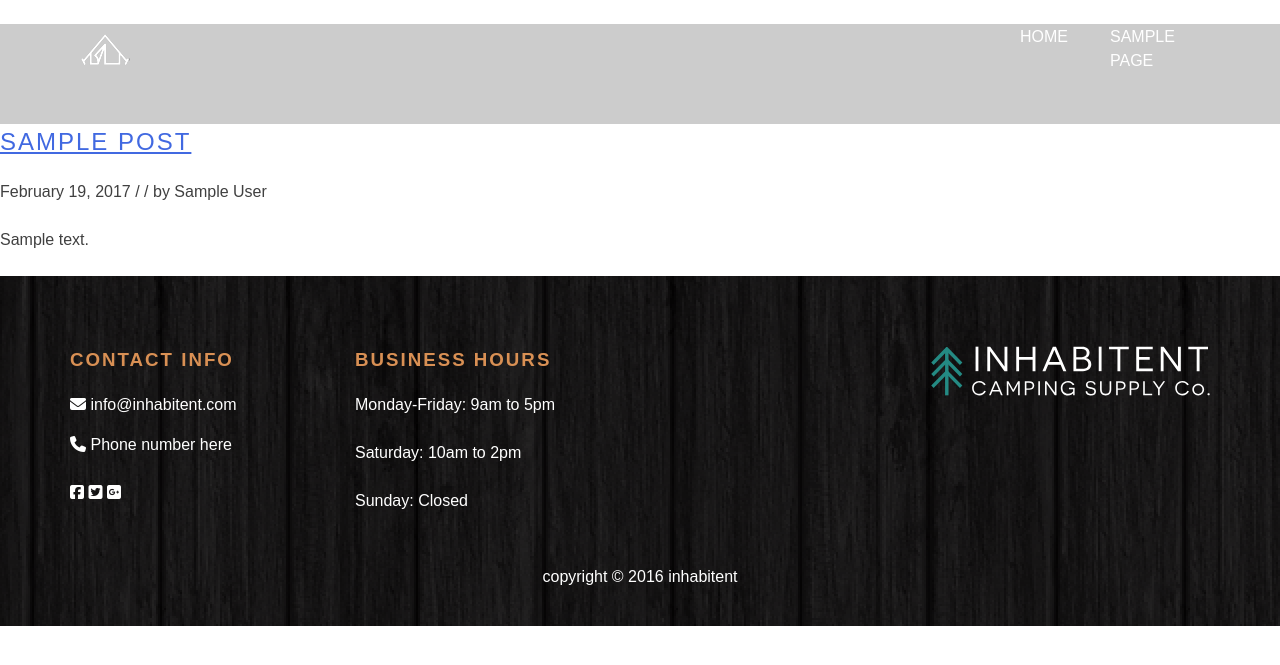
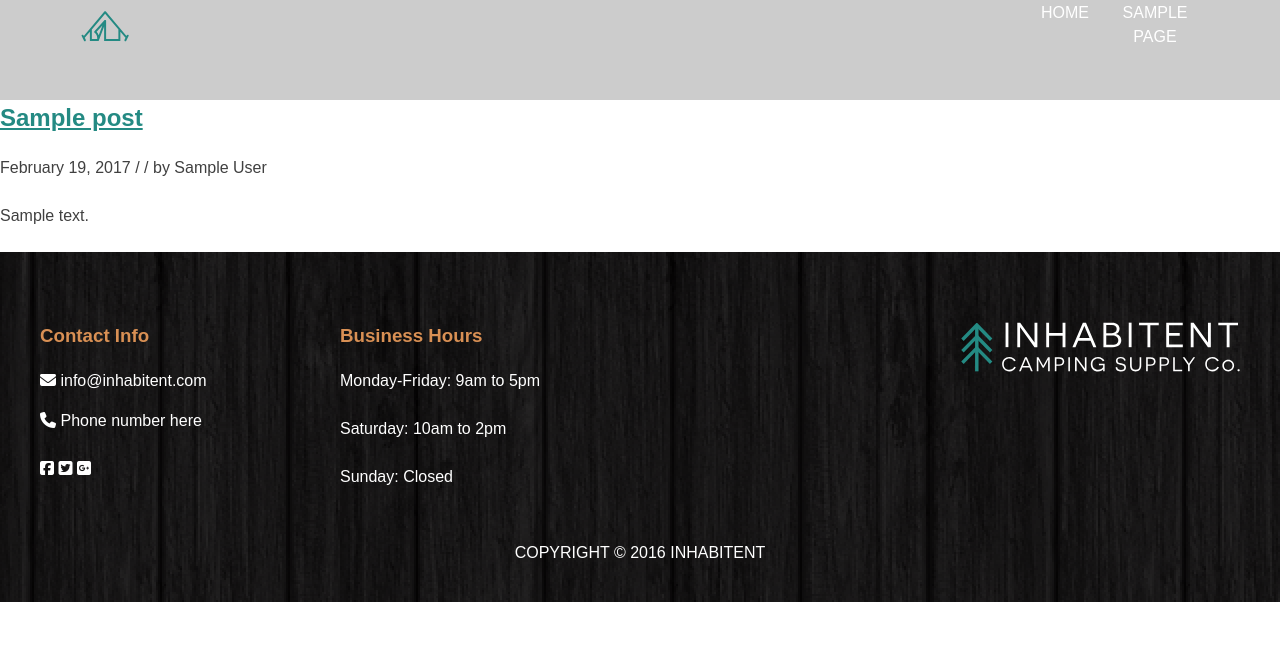
Before and after one commit to inhyechoi/inhabitent, a WordPress theme: template themes/inhabitent/home.php in a window 1280 px wide. Shown: the top 665 px of the page. Run offline with PHP 8.4 and a stand-in for WordPress, Linux system fonts and the light colour scheme; the site name, menu and one post (Sample post) are stand-ins, and other content is empty; some libraries are stand-ins or nearby versions.

Commit message:
edited logo section

```diff
--- a/themes/inhabitent/header.php
+++ b/themes/inhabitent/header.php
@@ -29,11 +29,18 @@
 
 				<nav id="site-navigation" class="main-navigation" role="navigation">
 				<div class="container">
-					<div class="logo">
+					<!--<div class="logo">
 						<a href="inhabitent/home">
 							<img src ="<?php echo get_template_directory_uri();?>/images/logos/inhabitent-logo-tent-white.svg" class ="logo"/>
 						</a>
-					</div>
+					</div>-->
+						<a href="<?php  echo esc_url( home_url( '/' ) ); ?>">
+							<h1 class="header-logo" style="background:
+								url(<?php echo get_stylesheet_directory_uri(); ?>/images/logos/inhabitent-logo-tent.svg)
+								no-repeat; background-size: contain">Inhabitents Logo
+							</h1>
+						</a>
+
 
 
 					<button class="menu-toggle" aria-controls="primary-menu" aria-expanded="false"><?php esc_html( 'Primary Menu' ); ?></button>
--- a/themes/inhabitent/sass/_fonts.scss
+++ b/themes/inhabitent/sass/_fonts.scss
@@ -1,91 +1,91 @@
-/*--------------------------------------------------------------
-# Embedded Fonts
---------------------------------------------------------------*/
+// /*--------------------------------------------------------------
+// # Embedded Fonts
+// --------------------------------------------------------------*/
 
 
 
-@font-face {
-    font-family: 'merriweather';
-    src: url('../../fonts/merriweather-bold-webfont.eot');
-    src: url('../../fonts/merriweather-bold-webfont.eot?#iefix') format('embedded-opentype'),
-         url('../../fonts/merriweather-bold-webfont.woff2') format('woff2'),
-         url('../../fonts/merriweather-bold-webfont.ttf') format('truetype'),
-         url('../../fonts/merriweather-bold-webfont.svg#merriweatherbold') format('svg');
-    font-weight: bold;
-    font-style: normal;
+// @font-face {
+//     font-family: 'merriweather';
+//     src: url('../../fonts/merriweather-bold-webfont.eot');
+//     src: url('../../fonts/merriweather-bold-webfont.eot?#iefix') format('embedded-opentype'),
+//          url('../../fonts/merriweather-bold-webfont.woff2') format('woff2'),
+//          url('../../fonts/merriweather-bold-webfont.ttf') format('truetype'),
+//          url('../../fonts/merriweather-bold-webfont.svg#merriweather') format('svg');
+//     font-weight: bold;
+//     font-style: normal;
 
-}
+// }
 
 
 
 
-@font-face {
-    font-family: 'merriweather';
-    src: url('../../fonts/merriweather-bolditalic-webfont.eot');
-    src: url('../../fonts/merriweather-bolditalic-webfont.eot?#iefix') format('embedded-opentype'),
-         url('../../fonts/merriweather-bolditalic-webfont.woff2') format('woff2'),
-         url('../../fonts/merriweather-bolditalic-webfont.ttf') format('truetype'),
-         url('../../fonts/merriweather-bolditalic-webfont.svg#merriweatherbold_italic') format('svg');
-    font-weight: bold;
-    font-style: italic;
+// @font-face {
+//     font-family: 'merriweather';
+//     src: url('../../fonts/merriweather-bolditalic-webfont.eot');
+//     src: url('../../fonts/merriweather-bolditalic-webfont.eot?#iefix') format('embedded-opentype'),
+//          url('../../fonts/merriweather-bolditalic-webfont.woff2') format('woff2'),
+//          url('../../fonts/merriweather-bolditalic-webfont.ttf') format('truetype'),
+//          url('../../fonts/merriweather-bolditalic-webfont.svg#merriweather') format('svg');
+//     font-weight: bold;
+//     font-style: italic;
 
-}
+// }
 
 
 
 
-@font-face {
-    font-family: 'merriweather';
-    src: url('../../fonts/merriweather-light-webfont.eot');
-    src: url('../../fonts/merriweather-light-webfont.eot?#iefix') format('embedded-opentype'),
-         url('../../fonts/merriweather-light-webfont.woff2') format('woff2'),
-         url('../../fonts/merriweather-light-webfont.ttf') format('truetype'),
-         url('../../fonts/merriweather-light-webfont.svg#merriweatherlight') format('svg');
-    font-weight: lighter;
-    font-style: normal;
+// @font-face {
+//     font-family: 'merriweather';
+//     src: url('../../fonts/merriweather-light-webfont.eot');
+//     src: url('../../fonts/merriweather-light-webfont.eot?#iefix') format('embedded-opentype'),
+//          url('../../fonts/merriweather-light-webfont.woff2') format('woff2'),
+//          url('../../fonts/merriweather-light-webfont.ttf') format('truetype'),
+//          url('../../fonts/merriweather-light-webfont.svg#merriweather') format('svg');
+//     font-weight: lighter;
+//     font-style: normal;
 
-}
+// }
 
 
 
 
-@font-face {
-    font-family: 'merriweather';
-    src: url('../../fonts/merriweather-lightitalic-webfont.eot');
-    src: url('../../fonts/merriweather-lightitalic-webfont.eot?#iefix') format('embedded-opentype'),
-         url('../../fonts/merriweather-lightitalic-webfont.woff2') format('woff2'),
-         url('../../fonts/merriweather-lightitalic-webfont.ttf') format('truetype'),
-         url('../../fonts/merriweather-lightitalic-webfont.svg#merriweatherlight_italic') format('svg');
-    font-weight: lighter;
-    font-style: italic;
+// @font-face {
+//     font-family: 'merriweather';
+//     src: url('../../fonts/merriweather-lightitalic-webfont.eot');
+//     src: url('../../fonts/merriweather-lightitalic-webfont.eot?#iefix') format('embedded-opentype'),
+//          url('../../fonts/merriweather-lightitalic-webfont.woff2') format('woff2'),
+//          url('../../fonts/merriweather-lightitalic-webfont.ttf') format('truetype'),
+//          url('../../fonts/merriweather-lightitalic-webfont.svg#merriweather') format('svg');
+//     font-weight: lighter;
+//     font-style: italic;
 
-}
+// }
 
 
 
 
-@font-face {
-    font-family: 'novecento';
-    src: url('../../fonts/novecentosanswide-normal-webfont.eot');
-    src: url('../../fonts/novecentosanswide-normal-webfont.eot?#iefix') format('embedded-opentype'),
-         url('../../fonts/novecentosanswide-normal-webfont.woff2') format('woff2'),
-         url('../../fonts/novecentosanswide-normal-webfont.ttf') format('truetype'),
-         url('../../fonts/novecentosanswide-normal-webfont.svg') format('svg');
-    font-weight: normal;
-    font-style: normal;
+// @font-face {
+//     font-family: 'novecento';
+//     src: url('../../fonts/novecentosanswide-normal-webfont.eot');
+//     src: url('../../fonts/novecentosanswide-normal-webfont.eot?#iefix') format('embedded-opentype'),
+//          url('../../fonts/novecentosanswide-normal-webfont.woff2') format('woff2'),
+//          url('../../fonts/novecentosanswide-normal-webfont.ttf') format('truetype'),
+//          url('../../fonts/novecentosanswide-normal-webfont.svg#novecento') format('svg');
+//     font-weight: normal;
+//     font-style: normal;
 
-}
+// }
 
 
 
-@font-face {
-    font-family: 'novecento';
-    src: url('../../fonts/novecentosanswide-demibold-webfont.eot');
-    src: url('../../fonts/novecentosanswide-demibold-webfont.eot?#iefix') format('embedded-opentype'),
-         url('../../fonts/novecentosanswide-demibold-webfont.woff2') format('woff2'),
-         url('../../fonts/novecentosanswide-demibold-webfont.ttf') format('truetype'),
-         url('../../fonts/novecentosanswide-demibold-webfont.svg') format('svg');
-    font-weight: bold;
-    font-style: normal;
+// @font-face {
+//     font-family: 'novecento';
+//     src: url('../../fonts/novecentosanswide-demibold-webfont.eot');
+//     src: url('../../fonts/novecentosanswide-demibold-webfont.eot?#iefix') format('embedded-opentype'),
+//          url('../../fonts/novecentosanswide-demibold-webfont.woff2') format('woff2'),
+//          url('../../fonts/novecentosanswide-demibold-webfont.ttf') format('truetype'),
+//          url('../../fonts/novecentosanswide-demibold-webfont.svg#novecento') format('svg');
+//     font-weight: bold;
+//     font-style: normal;
 
-}
+// }
--- a/themes/inhabitent/sass/_footer.scss
+++ b/themes/inhabitent/sass/_footer.scss
@@ -4,7 +4,7 @@
     background: url("../../images/dark-wood@2x.png");
     height: 350px;
     justify-content: space-around;
-    padding: 70px 70px 0px 70px;
+    padding: 70px 40px 0px 40px;
     color: white;
         h3{
             margin-top: 0;
@@ -37,6 +37,9 @@
 
     }
     .copyright{
+        p{
+            text-transform: uppercase;
+        }
 
     }
 
--- a/themes/inhabitent/sass/_navigation.scss
+++ b/themes/inhabitent/sass/_navigation.scss
@@ -24,6 +24,17 @@ a {
 	}
 }
 
+/* white gap on the top of the page*/
+
+.site-branding p{
+	display: none;
+}
+
+.site-header .reverse-header h1 {
+    background: url("../images/logos/inhabitent-logo-tent-white.svg") no-repeat;
+    background-size: 50px 33px;
+}
+
 /* Menus */
 
 .main-navigation {
@@ -42,14 +53,15 @@ a {
 		margin: 0 auto;
 		max-width: 1120px;
 	}
-	.logo{
-		// margin-left: 50px;
+	.header-logo{
 		display: flex;
-		// align-items: center;
 		height: 100%;
 		width: 50px;
+		overflow: hidden;
+    	text-indent: 100%;
+    	white-space: nowrap;
+		height: 33px;
 	}
-
 
 	ul {
 		display: none;
@@ -109,6 +121,7 @@ a {
 		text-transform: uppercase;
 		width:90px;
 		color:white;
+		text-align: center;
 	}
 
 	.current_page_item > a,
--- a/themes/inhabitent/sass/_typography.scss
+++ b/themes/inhabitent/sass/_typography.scss
@@ -17,16 +17,9 @@ textarea {
 
 h1, h2, h3, h4, h5, h6 {
 	clear: both;
-	font-family: 'NovecentoSans', sans-serif;
-    letter-spacing: 2px;
-    text-transform: uppercase;
+	font-family: $font__headings;
 }
 
-h2{
-	font-family: 'NovecentoSans', sans-serif;
-	font-weight: normal;
-	font-style:normal;
-}
 /* Copy */
 
 p {
--- a/themes/inhabitent/sass/_variables.scss
+++ b/themes/inhabitent/sass/_variables.scss
@@ -15,13 +15,14 @@ $color__background-pre: #eee;
 $color__background-ins: #fff9c0;
 $color__border-abbr: #666;
 
-$color__link: royalblue;
-$color__link-visited: purple;
+$color__link: #248a83;
+$color__link-visited: #248a83;
 $color__link-hover: midnightblue;
 
 // Typography
 
-$font__main: sans-serif;
+$font__main: merriweather, sans-serif;
+$font__headings: novecento, sans-serif;
 $font__code: Monaco, Consolas, "Andale Mono", "DejaVu Sans Mono", monospace;
 $font__pre: "Courier 10 Pitch", Courier, monospace;
 $font__line-height-body: 1.5;
--- a/themes/inhabitent/style.css
+++ b/themes/inhabitent/style.css
@@ -220,51 +220,6 @@ th {
   padding: 0; }
 
 /*--------------------------------------------------------------
-# Embedded Fonts
---------------------------------------------------------------*/
-@font-face {
-  font-family: 'merriweather';
-  src: url("../../fonts/merriweather-bold-webfont.eot");
-  src: url("../../fonts/merriweather-bold-webfont.eot?#iefix") format("embedded-opentype"), url("../../fonts/merriweather-bold-webfont.woff2") format("woff2"), url("../../fonts/merriweather-bold-webfont.ttf") format("truetype"), url("../../fonts/merriweather-bold-webfont.svg#merriweatherbold") format("svg");
-  font-weight: bold;
-  font-style: normal; }
-
-@font-face {
-  font-family: 'merriweather';
-  src: url("../../fonts/merriweather-bolditalic-webfont.eot");
-  src: url("../../fonts/merriweather-bolditalic-webfont.eot?#iefix") format("embedded-opentype"), url("../../fonts/merriweather-bolditalic-webfont.woff2") format("woff2"), url("../../fonts/merriweather-bolditalic-webfont.ttf") format("truetype"), url("../../fonts/merriweather-bolditalic-webfont.svg#merriweatherbold_italic") format("svg");
-  font-weight: bold;
-  font-style: italic; }
-
-@font-face {
-  font-family: 'merriweather';
-  src: url("../../fonts/merriweather-light-webfont.eot");
-  src: url("../../fonts/merriweather-light-webfont.eot?#iefix") format("embedded-opentype"), url("../../fonts/merriweather-light-webfont.woff2") format("woff2"), url("../../fonts/merriweather-light-webfont.ttf") format("truetype"), url("../../fonts/merriweather-light-webfont.svg#merriweatherlight") format("svg");
-  font-weight: lighter;
-  font-style: normal; }
-
-@font-face {
-  font-family: 'merriweather';
-  src: url("../../fonts/merriweather-lightitalic-webfont.eot");
-  src: url("../../fonts/merriweather-lightitalic-webfont.eot?#iefix") format("embedded-opentype"), url("../../fonts/merriweather-lightitalic-webfont.woff2") format("woff2"), url("../../fonts/merriweather-lightitalic-webfont.ttf") format("truetype"), url("../../fonts/merriweather-lightitalic-webfont.svg#merriweatherlight_italic") format("svg");
-  font-weight: lighter;
-  font-style: italic; }
-
-@font-face {
-  font-family: 'novecento';
-  src: url("../../fonts/novecentosanswide-normal-webfont.eot");
-  src: url("../../fonts/novecentosanswide-normal-webfont.eot?#iefix") format("embedded-opentype"), url("../../fonts/novecentosanswide-normal-webfont.woff2") format("woff2"), url("../../fonts/novecentosanswide-normal-webfont.ttf") format("truetype"), url("../../fonts/novecentosanswide-normal-webfont.svg") format("svg");
-  font-weight: normal;
-  font-style: normal; }
-
-@font-face {
-  font-family: 'novecento';
-  src: url("../../fonts/novecentosanswide-demibold-webfont.eot");
-  src: url("../../fonts/novecentosanswide-demibold-webfont.eot?#iefix") format("embedded-opentype"), url("../../fonts/novecentosanswide-demibold-webfont.woff2") format("woff2"), url("../../fonts/novecentosanswide-demibold-webfont.ttf") format("truetype"), url("../../fonts/novecentosanswide-demibold-webfont.svg") format("svg");
-  font-weight: bold;
-  font-style: normal; }
-
-/*--------------------------------------------------------------
 # Typography
 --------------------------------------------------------------*/
 body,
@@ -273,7 +228,7 @@ input,
 select,
 textarea {
   color: #404040;
-  font-family: sans-serif;
+  font-family: merriweather, sans-serif;
   font-size: 16px;
   font-size: 1rem;
   line-height: 1.5; }
@@ -281,14 +236,7 @@ textarea {
 /* Headings */
 h1, h2, h3, h4, h5, h6 {
   clear: both;
-  font-family: 'NovecentoSans', sans-serif;
-  letter-spacing: 2px;
-  text-transform: uppercase; }
-
-h2 {
-  font-family: 'NovecentoSans', sans-serif;
-  font-weight: normal;
-  font-style: normal; }
+  font-family: novecento, sans-serif; }
 
 /* Copy */
 p {
@@ -674,7 +622,7 @@ object {
   height: 350px;
   -ms-flex-pack: distribute;
       justify-content: space-around;
-  padding: 70px 70px 0px 70px;
+  padding: 70px 40px 0px 40px;
   color: white; }
   .site-footer h3 {
     margin-top: 0;
@@ -699,6 +647,8 @@ object {
         justify-content: flex-end; }
     .site-footer .footerLogo_div img {
       width: 280px; }
+  .site-footer .copyright p {
+    text-transform: uppercase; }
 
 /*--------------------------------------------------------------
 # Widgets
@@ -718,15 +668,23 @@ object {
 --------------------------------------------------------------*/
 /* Links */
 a {
-  color: royalblue; }
+  color: #248a83; }
   a:visited {
-    color: purple; }
+    color: #248a83; }
   a:hover, a:focus, a:active {
     color: midnightblue; }
   a:focus {
     outline: thin dotted; }
   a:hover, a:active {
     outline: 0; }
+
+/* white gap on the top of the page*/
+.site-branding p {
+  display: none; }
+
+.site-header .reverse-header h1 {
+  background: url("../images/logos/inhabitent-logo-tent-white.svg") no-repeat;
+  background-size: 50px 33px; }
 
 /* Menus */
 .main-navigation {
@@ -746,11 +704,15 @@ a {
         align-items: center;
     margin: 0 auto;
     max-width: 1120px; }
-  .main-navigation .logo {
+  .main-navigation .header-logo {
     display: -ms-flexbox;
     display: flex;
     height: 100%;
-    width: 50px; }
+    width: 50px;
+    overflow: hidden;
+    text-indent: 100%;
+    white-space: nowrap;
+    height: 33px; }
   .main-navigation ul {
     display: none;
     list-style: none;
@@ -780,7 +742,8 @@ a {
     text-decoration: none;
     text-transform: uppercase;
     width: 90px;
-    color: white; }
+    color: white;
+    text-align: center; }
 
 /* Small menu. */
 .menu-toggle,
```
Also changed, not shown: themes/inhabitent/build/css/style.min.css, 1 other file.
